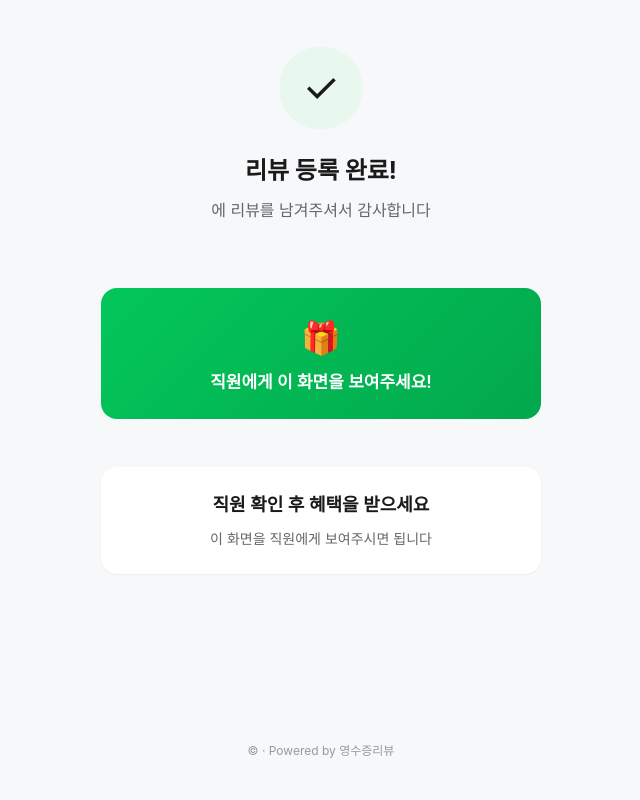
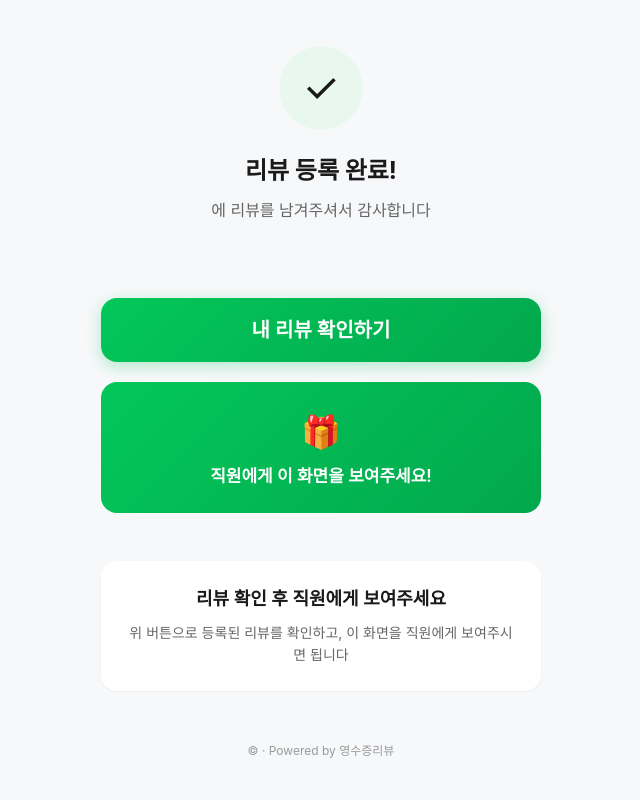
Before and after one commit to narusepopo-droid/receipt-review, a Python web app: template server/app/templates/customer/complete.html in a window 1280 px wide. Shown: the whole page, without its empty margins (319-959 px from the left). Run offline with Jinja, Linux system fonts and the light colour scheme; the template is opened without the code that fills it, so the values that code supplies are empty; some web fonts are replaced.

Commit message:
완료 화면에 '내 리뷰 확인하기' 버튼(네이버 MY플레이스 리뷰 탭) — 미리보기에만 있고 실제 화면에 빠져 있던 것
Co-Authored-By: Claude Opus 5.5 (1M context) <noreply@anthropic.com>
Claude-Session: https://claude.ai/code/session_01Bpqoas1CSTYwN5mt5Gdr6p

```diff
--- a/server/app/config.py
+++ b/server/app/config.py
@@ -33,6 +33,7 @@ class Settings(BaseSettings):
     ALIGO_USER_ID: str = ""
     ALIGO_SENDER: str = ""          # 사전 등록된 발신번호
     DEFAULT_NAVER_REVIEW_URL: str = "https://m.place.naver.com/my/checkin"   # 영수증 리뷰 주소 (모든 매장 공통)
+    NAVER_MY_REVIEW_URL: str = "https://m.place.naver.com/my/review/list"   # 완료 화면 [내 리뷰 확인하기] — MY플레이스 리뷰 탭
     SMS_RELAY_URL: str = "https://placeranking.com/api/sms/send"   # 이 서버 IP 가 알리고 미등록이면 플마와 같은 계정으로 중계
     ALIGO_OPTOUT_080: str = ""      # 080 무료수신거부 번호 (있으면 문구에 포함)
     SMS_COST_SMS: int = 20          # 건당 비용 (원)
--- a/server/app/routers/customer.py
+++ b/server/app/routers/customer.py
@@ -218,6 +218,7 @@ async def complete_page(
         context={"store": store_data, "table_no": table_no, "completion_code": completion_code,
                  "session_id": str(session.id) if session else "",
                  "pin_required": await pin_required(db, store.id) and bool(session and session.receipt_id),
+                 "my_review_url": get_settings().NAVER_MY_REVIEW_URL,
                  "benefit_given_at": given.astimezone(_KST).strftime("%m월 %d일 %H:%M") if given else ""}
     )
 
--- a/server/app/templates/customer/complete.html
+++ b/server/app/templates/customer/complete.html
@@ -9,6 +9,11 @@
     <h1 class="completion__title">리뷰 등록 완료!</h1>
     <p class="completion__subtitle">{{ store.name }}에 리뷰를 남겨주셔서 감사합니다</p>
 </div>
+
+<!-- 내 리뷰 확인 (네이버 MY플레이스 리뷰 탭) -->
+<a href="{{ my_review_url }}" target="_blank" rel="noopener" id="myReviewBtn" class="btn btn--primary btn--large btn--full" style="margin-bottom: 20px;">
+    내 리뷰 확인하기
+</a>
 
 <!-- 혜택 안내 -->
 <div class="benefit-banner">
@@ -38,10 +43,10 @@
 <!-- 직원 확인 안내 -->
 <div class="card" style="text-align: center; margin-top: 24px;">
     <p style="font-size: 18px; font-weight: 600; color: var(--color-text); margin-bottom: 8px;">
-        직원 확인 후 혜택을 받으세요
+        리뷰 확인 후 직원에게 보여주세요
     </p>
     <p style="font-size: 14px; color: var(--color-text-secondary);">
-        이 화면을 직원에게 보여주시면 됩니다
+        위 버튼으로 등록된 리뷰를 확인하고, 이 화면을 직원에게 보여주시면 됩니다
     </p>
 </div>
 {% endif %}
```
Also changed, not shown: server/tests/test_web_pages.py (+3 -1 lines).
